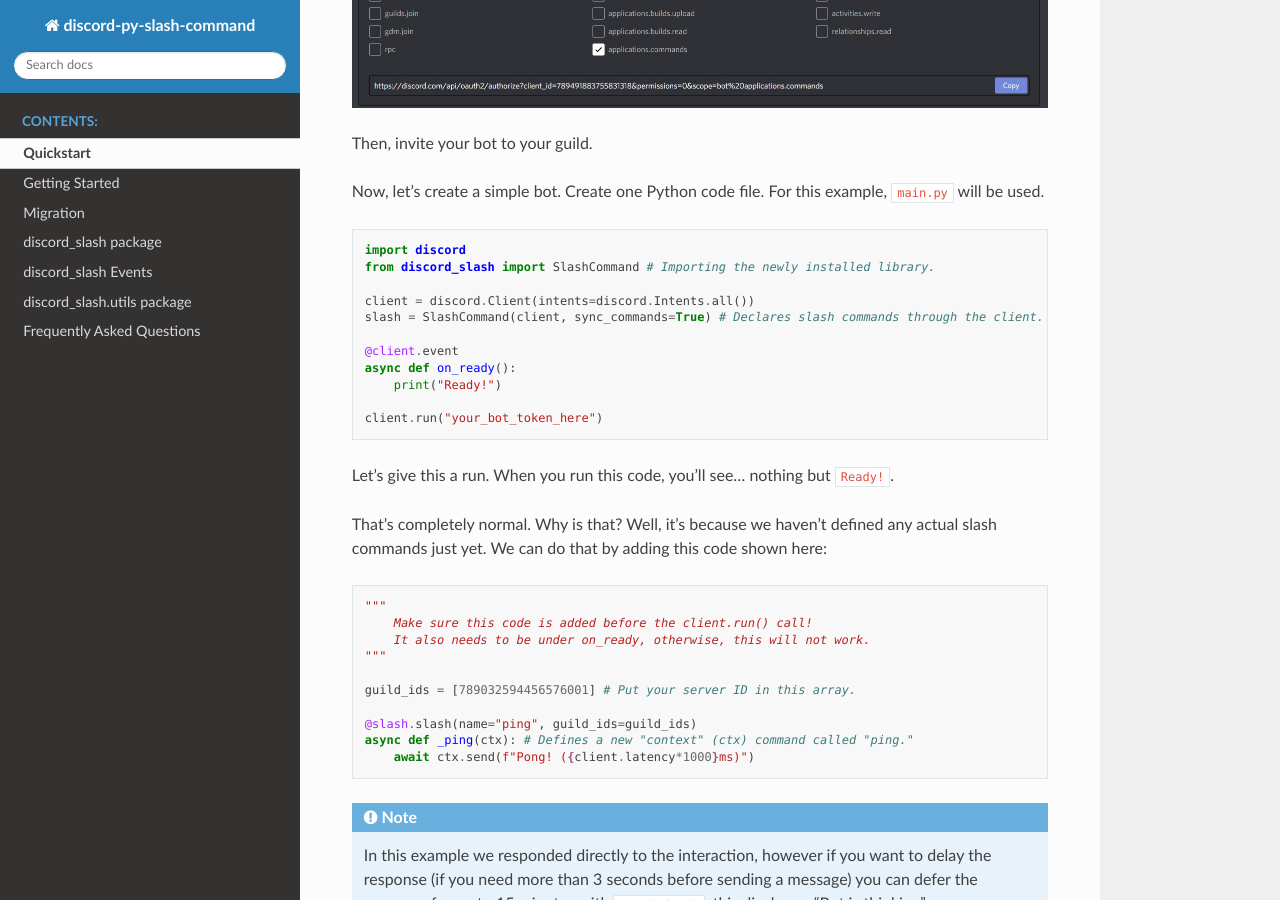
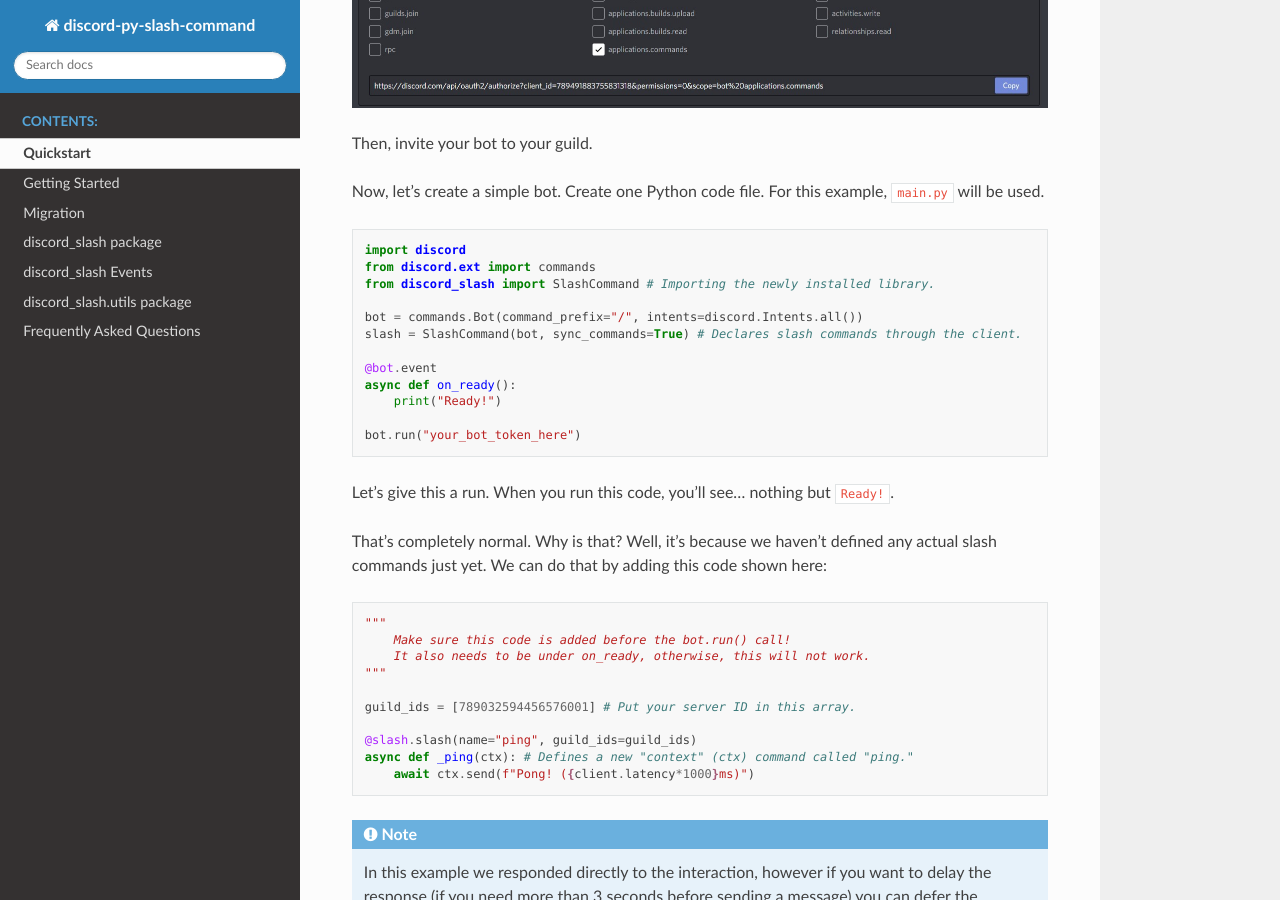
Before and after one commit to interactions-py/interactions.py, a Sphinx documentation site: the page built from docs/quickstart.rst, in a window 1280 px wide and 900 px high, scrolled down 540 px. Built offline with Sphinx 7.4.7 and the Read the Docs theme 2.0.0, drawn with Linux system fonts in a browser that asks for light colours.

Commit message:
Update quickstart.rst
Updated quickstart.rst to use commands.Bot instead of discord.Client.

```diff
--- a/docs/quickstart.rst
+++ b/docs/quickstart.rst
@@ -25,16 +25,17 @@
 .. code-block:: python
 
     import discord
+    from discord.ext import commands
     from discord_slash import SlashCommand # Importing the newly installed library.
 
-    client = discord.Client(intents=discord.Intents.all())
-    slash = SlashCommand(client, sync_commands=True) # Declares slash commands through the client.
+    bot = commands.Bot(command_prefix="/", intents=discord.Intents.all())
+    slash = SlashCommand(bot, sync_commands=True) # Declares slash commands through the client.
 
-    @client.event
+    @bot.event
     async def on_ready():
         print("Ready!")
 
-    client.run("your_bot_token_here")
+    bot.run("your_bot_token_here")
 
 Let's give this a run. When you run this code, you'll see... nothing but ``Ready!``.
 
@@ -44,7 +45,7 @@
 .. code-block:: python
 
     """
-        Make sure this code is added before the client.run() call!
+        Make sure this code is added before the bot.run() call!
         It also needs to be under on_ready, otherwise, this will not work.
     """
 
```
